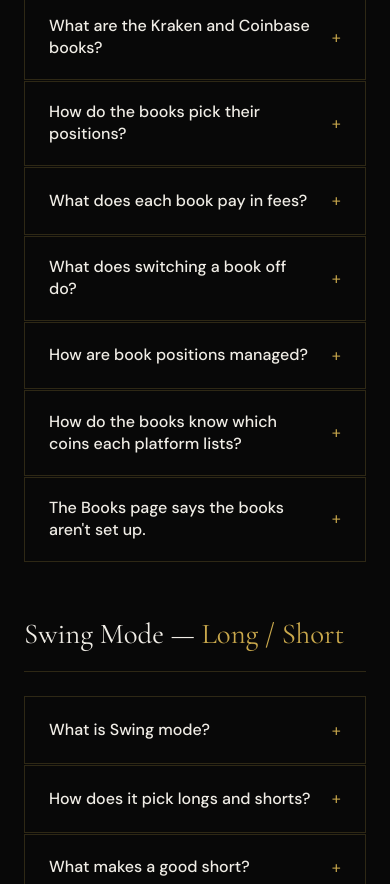
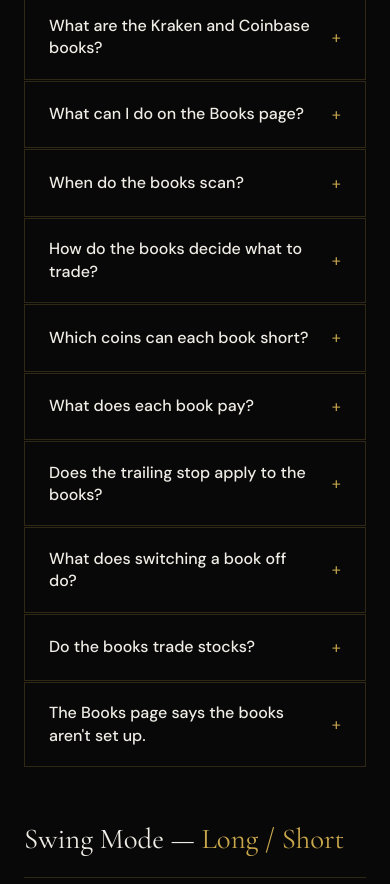
Before and after one commit to DhatWay/aurum-app, a plain HTML site: page help.html in a window 390 px wide. Shown: the part 4888-5772 px from the top of the page. Drawn offline with nearby package versions, Linux system fonts and the light colour scheme.

Commit message:
Update help.html

```diff
--- a/help.html
+++ b/help.html
@@ -788,55 +788,79 @@
         <div class="faq-question-text">What are the Kraken and Coinbase books?</div>
         <div class="faq-icon">+</div>
       </div>
-      <div class="faq-answer">Two more paper accounts that run beside your main book, showing what the system would do on each platform. Each starts with its own <strong>$10,000</strong>, buys only coins its platform lists against US dollars, and pays that platform&rsquo;s fees. Both are <strong>longs only</strong> &mdash; shorting on either platform needs margin or futures approval. Your main book is unchanged. See them on the <strong>Books</strong> page.</div>
+      <div class="faq-answer">Two paper accounts showing what the system would do on Kraken and on Coinbase, each with its own <strong>$10,000</strong>. Each trades only what its platform allows a US account in Georgia: it buys only coins on that platform's list, shorts only coins that platform lets you short, and pays that platform's real costs. They run on the server, so the Simulator doesn't need to be open. Your main book is separate and unchanged.</div>
     </div>
 
-    <div class="faq-item" data-keywords="books open picks scan bar long same scores">
+    <div class="faq-item" data-keywords="books page control scan now close report pdf tabs">
       <div class="faq-question" onclick="toggleFaq(this)">
-        <div class="faq-question-text">How do the books pick their positions?</div>
+        <div class="faq-question-text">What can I do on the Books page?</div>
         <div class="faq-icon">+</div>
       </div>
-      <div class="faq-answer">From the same scans as the main book. When the Simulator scans, each book takes the best longs from the same scores using the swing-long rule: a composite of at least 60, inside the volatility band, decent data, and no new longs while MARKET REGIME reads a downtrend. A coin the main book already holds can still be bought by a book. Each book has ten slots and its own cash, and positions are sized for equal risk, as the main book&rsquo;s are.</div>
+      <div class="faq-answer">Switch each book on or off, run a scan with <strong>SCAN NOW</strong>, close any book position at the current price, and download a <strong>REPORT PDF</strong> for each book. The Kraken, Coinbase and Main book tabs show open positions, closed trades, win rate, average win and loss, profit factor and fees. Each platform tab also shows its latest scan: the market direction it read, what it opened, and what it passed on and why.</div>
     </div>
 
-    <div class="faq-item" data-keywords="books fees kraken coinbase tier commission stocks">
+    <div class="faq-item" data-keywords="books scan hourly schedule server when">
       <div class="faq-question" onclick="toggleFaq(this)">
-        <div class="faq-question-text">What does each book pay in fees?</div>
+        <div class="faq-question-text">When do the books scan?</div>
         <div class="faq-icon">+</div>
       </div>
-      <div class="faq-answer">Crypto pays each platform&rsquo;s taker fee on the way in and the way out. <strong>Kraken:</strong> 0.80% a side, 0.60% from $2,500 of monthly volume, 0.38% from $10,000. <strong>Coinbase Advanced:</strong> 0.90% a side, 0.75% from $10,000, 0.30% from $50,000. Each book&rsquo;s own 30-day crypto volume sets its tier. Both platforms trade US stocks commission-free, so stock trades in the books pay no fee.</div>
+      <div class="faq-answer">Every hour at 22 minutes past, on the server, plus whenever you tap SCAN NOW. Each scan scores up to 10 coins through the Governor, starting further down the list each hour so every candidate gets its turn. It only scores coins that at least one book could actually trade at that moment.</div>
     </div>
 
-    <div class="faq-item" data-keywords="books switch toggle on off stop">
+    <div class="faq-item" data-keywords="books long short rules regime bullish downtrend">
+      <div class="faq-question" onclick="toggleFaq(this)">
+        <div class="faq-question-text">How do the books decide what to trade?</div>
+        <div class="faq-icon">+</div>
+      </div>
+      <div class="faq-answer">With the main book's rules. A long needs a composite of at least 60 and MARKET REGIME not pausing longs. A short needs a confirmed downtrend and must not read bullish. Both must move 1&ndash;4.5% a day. Each position is sized for about $30 of risk at a stop two days' movement away, with a 2:1 target. Each book holds up to 10 longs and 10 shorts.</div>
+    </div>
+
+    <div class="faq-item" data-keywords="books short kraken margin futures coins which">
+      <div class="faq-question" onclick="toggleFaq(this)">
+        <div class="faq-question-text">Which coins can each book short?</div>
+        <div class="faq-icon">+</div>
+      </div>
+      <div class="faq-answer"><strong>Kraken:</strong> 26 coins through its US margin program &mdash; BTC, ADA, AVAX, DOGE, ETH, LINK, LTC, SOL, SUI, XRP, AAVE, BCH, CRV, DOT, HBAR, HYPE, PEPE, SHIB, TRX, UNI, ZEC, PENGU, NEAR, RENDER, ALGO and XLM. BTC, ETH and SOL go through its US futures instead when a whole contract fits the position. <strong>Coinbase:</strong> only through its US perpetual-style futures &mdash; BTC, ETH, SOL, XRP, DOGE, XLM, ADA, BCH, LTC, AVAX, LINK, DOT, HBAR, SUI, ZEC, ENA, NEAR, ONDO, AAVE, BNB, PEPE, HYPE and SHIB.</div>
+    </div>
+
+    <div class="faq-item" data-keywords="books fees costs margin rollover futures contract funding">
+      <div class="faq-question" onclick="toggleFaq(this)">
+        <div class="faq-question-text">What does each book pay?</div>
+        <div class="faq-icon">+</div>
+      </div>
+      <div class="faq-answer">Buying pays the platform's spot taker fee each way: Kraken from 0.80% and Coinbase from 0.90% a side, falling with the book's own 30-day volume. A Kraken margin short also pays an opening fee and a rollover fee every 4 hours; Kraken publishes 0.01&ndash;0.05% for each, varying with the market, so the book uses 0.05%. Kraken futures cost $0.0113 a contract each way. Coinbase futures cost about 0.02% each way, at least $0.15 an order. Futures trade in whole contracts where the size is published. <strong>Futures funding payments are not included</strong> &mdash; there is no free feed of the rates.</div>
+    </div>
+
+    <div class="faq-item" data-keywords="books trailing stop exit rule managed monitor">
+      <div class="faq-question" onclick="toggleFaq(this)">
+        <div class="faq-question-text">Does the trailing stop apply to the books?</div>
+        <div class="faq-icon">+</div>
+      </div>
+      <div class="faq-answer">Yes. Every book position, long or short, is managed by the position monitor every 15 minutes with the main book's exit rule &mdash; the same trailing stop, breakeven floor, 2:1 target, gap protection and timeouts.</div>
+    </div>
+
+    <div class="faq-item" data-keywords="books switch toggle on off">
       <div class="faq-question" onclick="toggleFaq(this)">
         <div class="faq-question-text">What does switching a book off do?</div>
         <div class="faq-icon">+</div>
       </div>
-      <div class="faq-answer">It stops that book opening anything new. Positions it already holds are still managed by the position monitor &mdash; stops, trailing and timeouts &mdash; until they close. Switch it back on and it fills again at the next scan.</div>
+      <div class="faq-answer">It stops that book opening anything new. Positions it already holds are still managed until they close. Switch it back on and it fills again at the next scan.</div>
     </div>
 
-    <div class="faq-item" data-keywords="books manage monitor exit rule stop trailing">
+    <div class="faq-item" data-keywords="books stocks not included">
       <div class="faq-question" onclick="toggleFaq(this)">
-        <div class="faq-question-text">How are book positions managed?</div>
+        <div class="faq-question-text">Do the books trade stocks?</div>
         <div class="faq-icon">+</div>
       </div>
-      <div class="faq-answer">By the same position monitor as the main book, every run, with the same exit rule, stops, trailing, gap protection and timeouts. Swing reviews and reversals don&rsquo;t apply, since the books hold longs only.</div>
+      <div class="faq-answer">Not at the moment. The platform books trade crypto only; stocks stay in your main book in the Simulator.</div>
     </div>
 
-    <div class="faq-item" data-keywords="books coin list check listed kraken coinbase georgia">
-      <div class="faq-question" onclick="toggleFaq(this)">
-        <div class="faq-question-text">How do the books know which coins each platform lists?</div>
-        <div class="faq-icon">+</div>
-      </div>
-      <div class="faq-answer">From each platform&rsquo;s own public list, read through market-proxy and refreshed every six hours. Kraken&rsquo;s list is filtered to what a Georgia account may trade. <strong>CHECK COIN LISTS</strong> on the Books page shows how many coins each list holds. If a list can&rsquo;t be read, that book opens nothing until it can.</div>
-    </div>
-
-    <div class="faq-item" data-keywords="books setup sql not set up empty">
+    <div class="faq-item" data-keywords="books setup sql deploy not set up">
       <div class="faq-question" onclick="toggleFaq(this)">
         <div class="faq-question-text">The Books page says the books aren't set up.</div>
         <div class="faq-icon">+</div>
       </div>
-      <div class="faq-answer">Run <strong>create_platform_books.sql</strong> in Supabase &rarr; SQL Editor, then refresh. It creates the two book tables beside your main ones and leaves the main ones alone.</div>
+      <div class="faq-answer">Run <strong>create_platform_books.sql</strong> and then <strong>add_platform_shorts.sql</strong> in Supabase &rarr; SQL Editor. Deploy the <strong>platform-books</strong> function with JWT verification off, then run <strong>schedule_platform_books.sql</strong> to start the hourly scans.</div>
     </div>
 
   </div>
```
